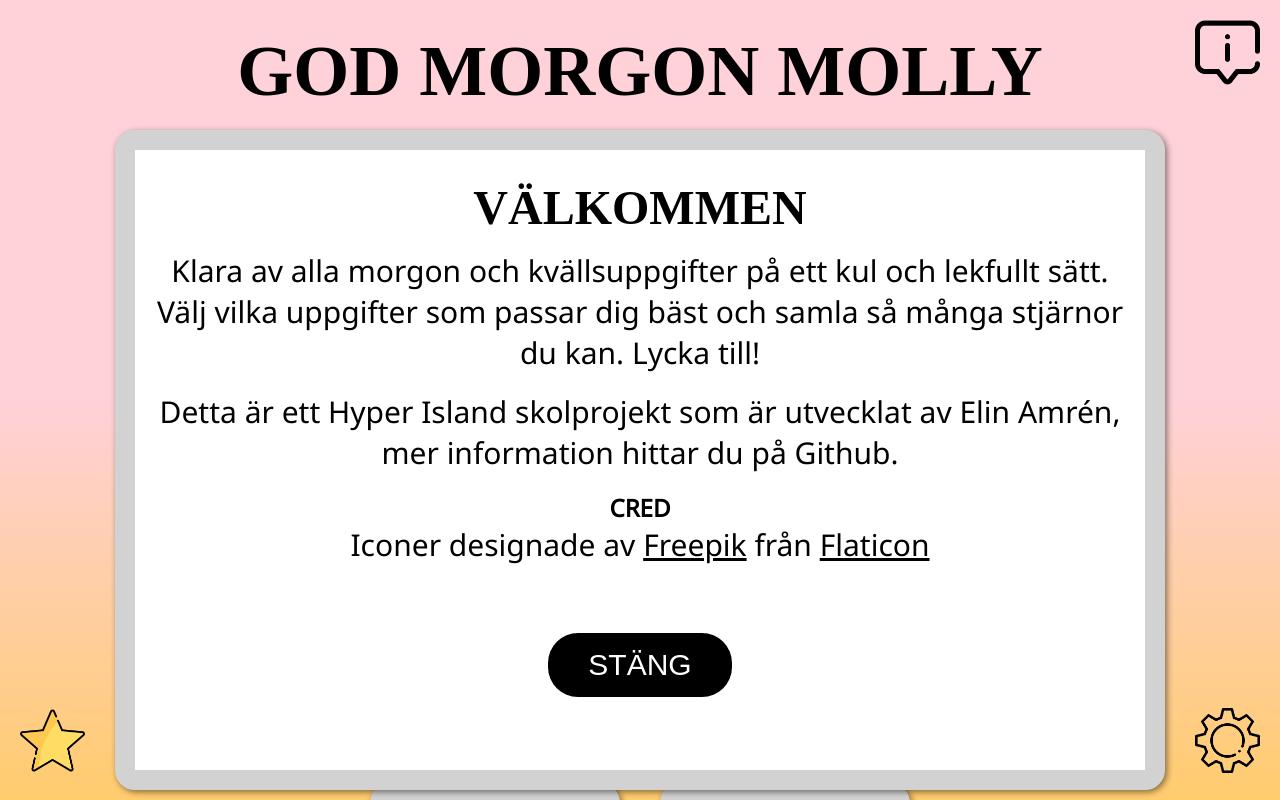
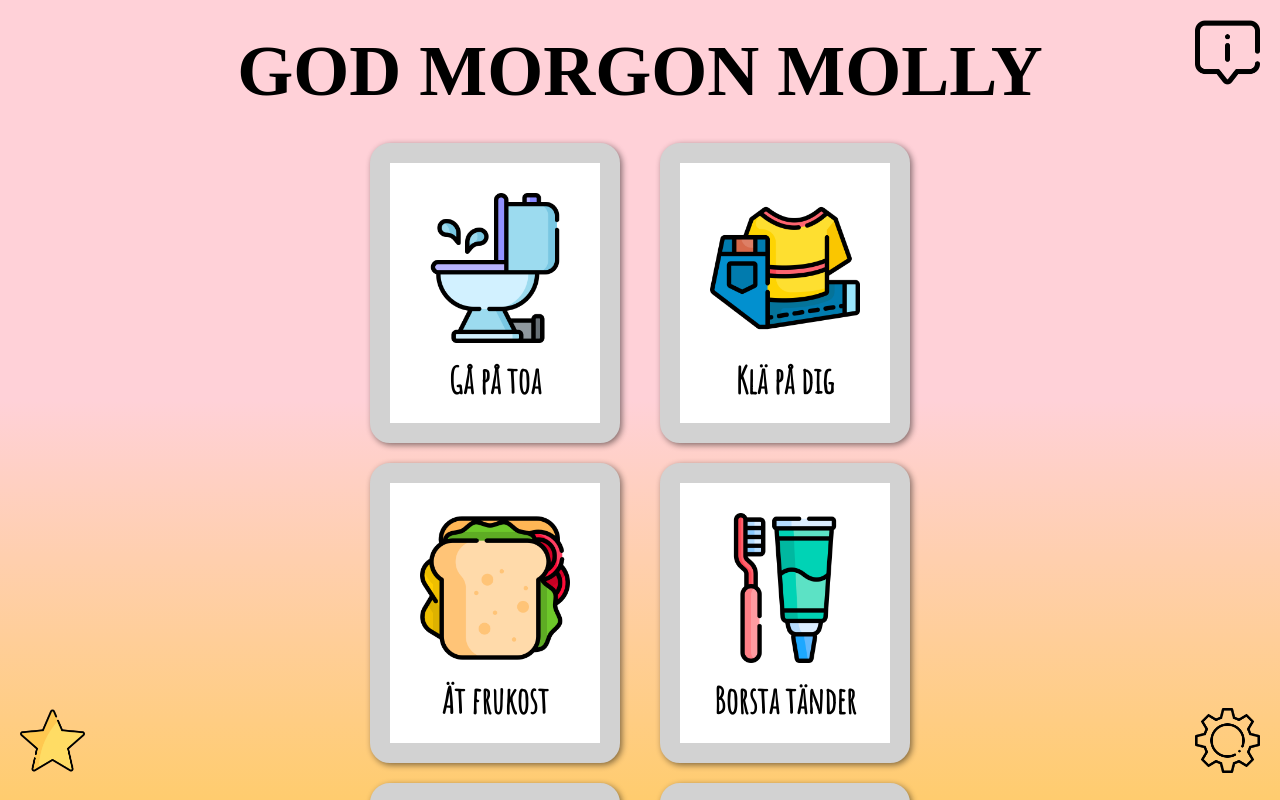
Before and after one commit to elinamren/kids-routine, a React (Create React App) app: page / in a window 1280 px wide. Shown: the top 800 px of the page. Built offline with nearby package versions, Linux system fonts and the light colour scheme; a web font is replaced by a local one.

Commit message:
info popup moved state and functions to app component to be able to open the info from landing page

```diff
--- a/src/App.js
+++ b/src/App.js
@@ -3,20 +3,35 @@ import Cards from "./components/Cards";
 import Header from "./components/Header.js";
 import IconButton from "./components/Icon-button";
 import Info from "./components/Info";
+import { useState } from "react";
 
 function App() {
+  const [isInfoOpen, setIsInfoOpen] = useState(false);
+  function handleInfo() {
+    setIsInfoOpen((prevValue) => {
+      return !prevValue;
+    });
+  }
   return (
     <div className="App">
       <Header />
       <Cards />
-      <IconButton src="images/info.png" alt="info" id="info-button" />
+      <IconButton
+        src="images/info.png"
+        alt="info"
+        id="info-button"
+        onClick={handleInfo}
+      />
       <IconButton
         src="images/settings.png"
         alt="settings"
         id="settings-button"
       />
       <IconButton src="images/star.png" alt="star" id="star-button" />
-      <Info />
+      <Info
+        onClick={handleInfo}
+        style={{ display: isInfoOpen ? "block" : "none" }}
+      />
     </div>
   );
 }
--- a/src/components/Icon-button.js
+++ b/src/components/Icon-button.js
@@ -1,6 +1,6 @@
 const IconButton = (props) => {
   return (
-    <button className="icon-button" id={props.id}>
+    <button className="icon-button" id={props.id} onClick={props.onClick}>
       <img src={props.src} alt={props.alt} width="65" height="65" />
     </button>
   );
--- a/src/components/Info.js
+++ b/src/components/Info.js
@@ -1,17 +1,6 @@
-import { useState } from "react";
-
-const Info = () => {
-  const [isOpen, setIsOpen] = useState(true);
-  function closeInfo() {
-    console.log("clicked, please close div now");
-    setIsOpen(false);
-    console.log(isOpen);
-  }
+const Info = (props) => {
   return (
-    <div
-      className="info container"
-      style={{ display: isOpen ? "block" : "none" }}
-    >
+    <div className="info container" style={props.style}>
       <h2>Välkommen</h2>
       <p>
         Klara av alla morgon och kvällsuppgifter på ett kul och lekfullt sätt.
@@ -21,7 +10,8 @@ const Info = () => {
       <br />
       <p>
         Detta är ett Hyper Island skolprojekt som är utvecklat av Elin Amrén,
-        mer information hittar du på Github.
+        mer information hittar du på{" "}
+        <a href="https://github.com/elinamren/goodmorning">Github</a>.
       </p>
       <br />
       <h4>CRED</h4>
@@ -36,7 +26,7 @@ const Info = () => {
         </a>
       </p>
       <br />
-      <button onClick={closeInfo}>Stäng</button>
+      <button onClick={props.onClick}>Stäng</button>
     </div>
   );
 };
```
